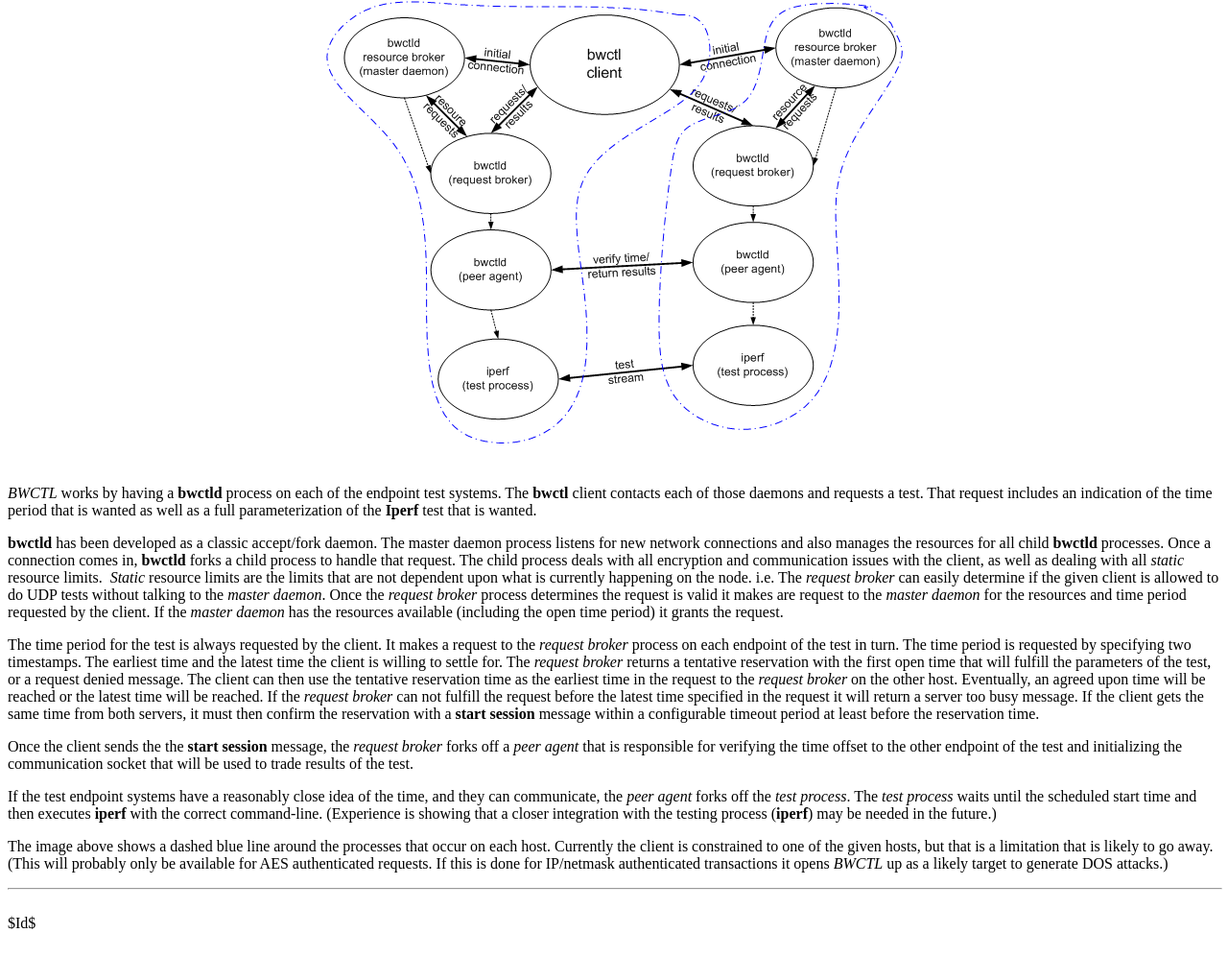
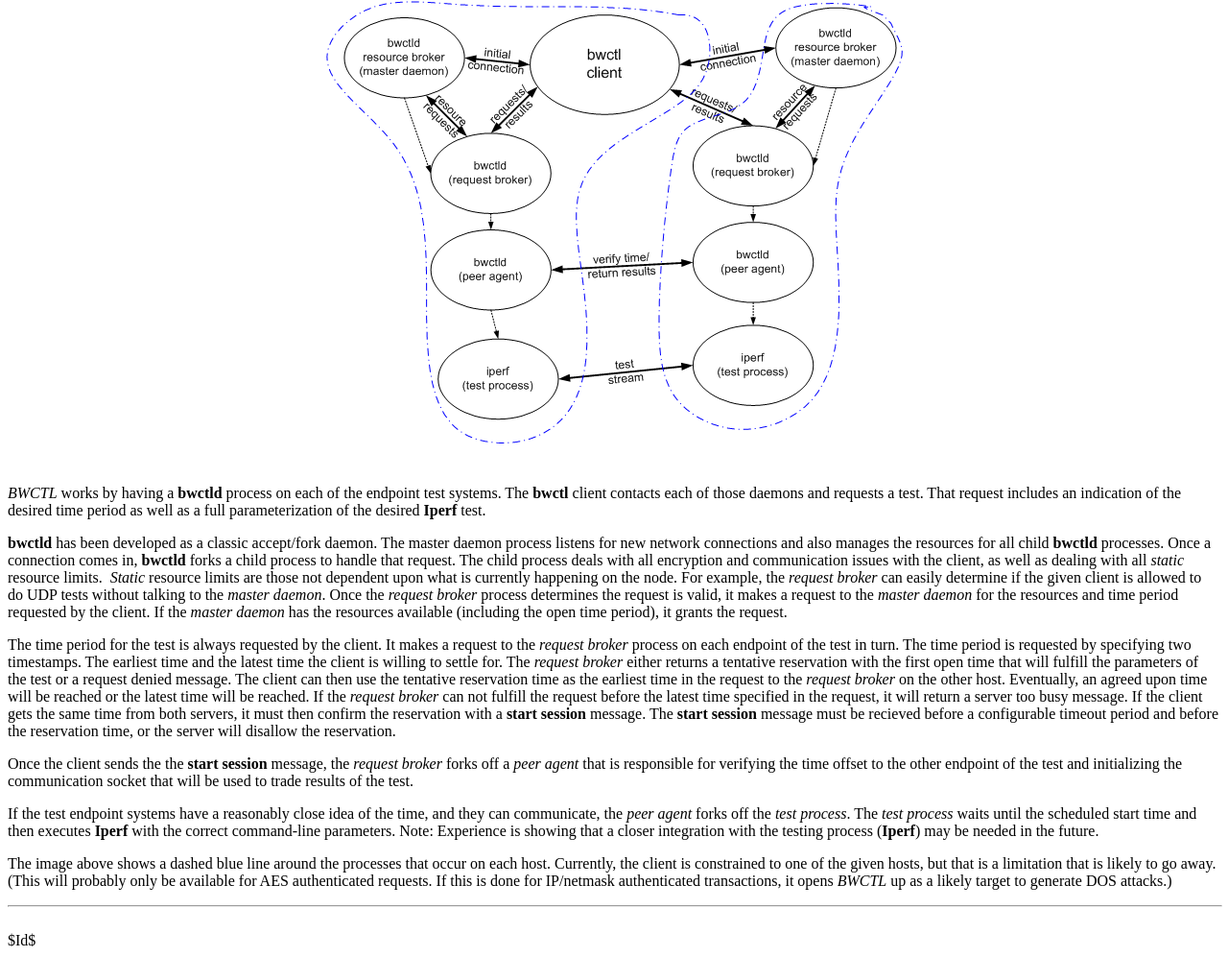
Before and after one commit to perfsonar/bwctl, a plain HTML site: page doc/architecture.html in a window 1280 px wide. Shown: the part 124-1121 px from the top of the page at 96% size. Drawn offline with Linux system fonts and the light colour scheme.

Commit message:
Susan/Paul Hyder edits.
jeff


git-svn-id: https://svn.internet2.edu/svn/bwctl/trunk@185 2da7661c-602c-0410-9277-d9994c0c2ef1

```diff
--- a/doc/architecture.html
+++ b/doc/architecture.html
@@ -42,37 +42,38 @@ $Date$</h5></center>
 <img SRC="bwctl_arch.png" height=501 width=601></h5></center>
 <i>BWCTL</i> works by having a <b>bwctld</b> process on each of the endpoint
 test systems. The <b>bwctl</b> client contacts each of those daemons and
-requests a test. That request includes an indication of the time period
-that is wanted as well as a full parameterization of the <b>Iperf</b> test
-that is wanted.
-<p><b>bwctld</b> has been developed as a classic accept/fork daemon. The
+requests a test. That request includes an indication of the desired time period
+ as well as a full parameterization of the desired <b>Iperf</b> test.
+ <p><b>bwctld</b> has been developed as a classic accept/fork daemon. The
 master daemon process listens for new network connections and also manages
 the resources for all child <b>bwctld</b> processes. Once a connection
 comes in, <b>bwctld</b> forks a child process to handle that request. The
 child process deals with all encryption and communication issues with the
 client, as well as dealing with all <i>static</i> resource limits.&nbsp;
-<i>Static</i> resource limits are the limits that are not dependent upon
-what is currently happening on the node. i.e. The <i>request broker</i>
+<i>Static</i> resource limits are those not dependent upon
+what is currently happening on the node. For example, the <i>request broker</i>
 can easily determine if the given client is allowed to do UDP tests without
 talking to the <i>master daemon</i>. Once the <i>request broker</i> process
-determines the request is valid it makes are request to the <i>master daemon</i>
+determines the request is valid, it makes a request to the <i>master daemon</i>
 for the resources and time period requested by the client. If the <i>master
-daemon</i> has the resources available (including the open time period)
+daemon</i> has the resources available (including the open time period),
 it grants the request.
-<p>The time period for the test is always requested by the client. It makes
+ <p>The time period for the test is always requested by the client. It makes
 a request to the <i>request broker</i> process on each endpoint of the
 test in turn. The time period is requested by specifying two timestamps.
 The earliest time and the latest time the client is willing to settle for.
-The <i>request broker</i> returns a tentative reservation with the first
-open time that will fulfill the parameters of the test, or a request denied
+The <i>request broker</i> either returns a tentative reservation with the first
+open time that will fulfill the parameters of the test or a request denied
 message. The client can then use the tentative reservation time as the
 earliest time in the request to the <i>request broker</i> on the other
 host. Eventually, an agreed upon time will be reached or the latest time
 will be reached. If the <i>request broker</i> can not fulfill the request
-before the latest time specified in the request it will return a server
+before the latest time specified in the request, it will return a server
 too busy message. If the client gets the same time from both servers, it
-must then confirm the reservation with a <b>start session</b> message within
-a configurable timeout period at least before the reservation time.
+must then confirm the reservation with a <b>start session</b> message.
+The <b>start session</b> message must be recieved before
+a configurable timeout period and before the reservation time, or the
+server will disallow the reservation.
 <p>Once the client sends the the <b>start session</b> message, the <i>request
 broker</i> forks off a <i>peer agent</i> that is responsible for verifying
 the time offset to the other endpoint of the test and initializing the
@@ -80,14 +81,14 @@ communication socket that will be used to trade results of the test.
 <p>If the test endpoint systems have a reasonably close idea of the time,
 and they can communicate, the <i>peer agent</i> forks off the <i>test process</i>.
 The <i>test process</i> waits until the scheduled start time and then executes
-<b>iperf</b> with the correct command-line. (Experience is showing that
-a closer integration with the testing process (<b>iperf</b>) may be needed
-in the future.)
+<b>Iperf</b> with the correct command-line parameters. Note: Experience is
+showing that a closer integration with the testing process (<b>Iperf</b>)
+may be needed in the future.
 <p>The image above shows a dashed blue line around the processes that occur
-on each host. Currently the client is constrained to one of the given hosts,
+on each host. Currently, the client is constrained to one of the given hosts,
 but that is a limitation that is likely to go away. (This will probably
 only be available for AES authenticated requests. If this is done for IP/netmask
-authenticated transactions it opens <i>BWCTL</i> up as a likely target
+authenticated transactions, it opens <i>BWCTL</i> up as a likely target
 to generate DOS attacks.)
 <p>
 <hr WIDTH="100%">
```
Also changed, not shown: doc/index.html (+1 -1 lines).
